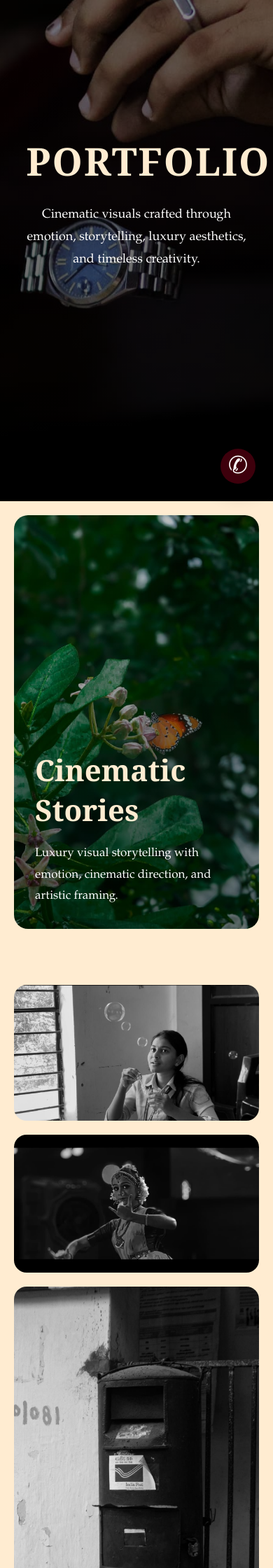
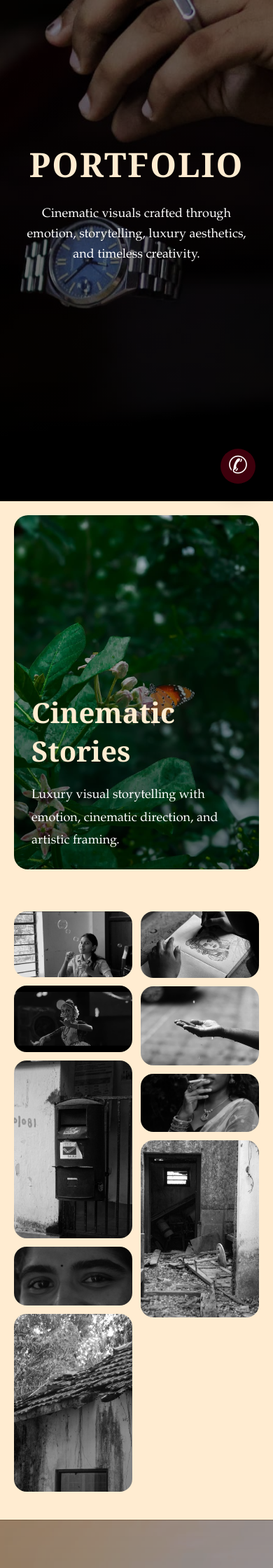
Before and after one commit to shessy-06/hallucination, a Django app: page /portfolio/ in a window 390 px wide. Shown: the part 128-2368 px from the top of the page at 70% size. Run offline with Django 5.2, Linux system fonts and the light colour scheme.

Commit message:
fixed mobile responsiveness

```diff
--- a/static/css/style.css
+++ b/static/css/style.css
@@ -585,3 +585,205 @@ img{
     }
 
 }
+
+/* PORTFOLIO MOBILE FIX */
+
+.portfolio-container{
+    column-count:2;
+    column-gap:15px;
+    padding:20px;
+}
+
+.portfolio-container img{
+    width:100%;
+    margin-bottom:15px;
+    border-radius:20px;
+    display:block;
+}
+
+/* SERVICES MOBILE FIX */
+
+.services-container{
+    display:flex;
+    flex-wrap:wrap;
+    justify-content:center;
+    gap:20px;
+}
+
+.service-card{
+    width:250px;
+}
+
+/* MOBILE RESPONSIVE */
+
+@media(max-width:768px){
+
+    .portfolio-container{
+        column-count:2;
+    }
+
+    .services-container{
+        flex-direction:column;
+        align-items:center;
+    }
+
+    .service-card{
+        width:90%;
+    }
+
+}
+
+/* =========================
+MOBILE RESPONSIVE FIX
+========================= */
+
+@media(max-width:768px){
+
+    /* HERO SECTION */
+
+    .portfolio-hero{
+        height:80vh !important;
+        padding:20px !important;
+    }
+
+    .hero-content h1{
+        font-size:48px !important;
+        letter-spacing:2px !important;
+    }
+
+    .hero-content p{
+        font-size:18px !important;
+        line-height:1.6 !important;
+    }
+
+
+
+    /* FEATURE SECTION */
+
+    .feature-section{
+        padding:20px !important;
+    }
+
+    .feature-box{
+        height:60vh !important;
+    }
+
+    .feature-content{
+        padding:25px !important;
+    }
+
+    .feature-content h1{
+        font-size:40px !important;
+    }
+
+    .feature-content p{
+        font-size:18px !important;
+    }
+
+
+
+    /* MASONRY GALLERY */
+
+    .gallery-section{
+        padding:40px 20px !important;
+    }
+
+    .masonry-gallery{
+        columns:2 140px !important;
+        column-gap:12px !important;
+    }
+
+    .masonry-gallery img{
+        margin-bottom:12px !important;
+        border-radius:18px !important;
+        break-inside:avoid !important;
+    }
+
+
+
+    /* FULLSCREEN IMAGE */
+
+    .fullscreen-image{
+        height:70vh !important;
+    }
+
+    .fullscreen-content h1{
+        font-size:42px !important;
+    }
+
+    .fullscreen-content p{
+        font-size:18px !important;
+    }
+
+
+
+    /* CINEMATIC GRID */
+
+    .cinematic-grid{
+        padding:50px 20px !important;
+    }
+
+    .grid-container{
+        grid-template-columns:1fr !important;
+    }
+
+    .big-grid{
+        height:400px !important;
+    }
+
+    .small1,
+    .small2{
+        height:220px !important;
+    }
+
+
+
+    /* QUOTE SECTION */
+
+    .quote-section{
+        height:50vh !important;
+    }
+
+    .quote-section h1{
+        font-size:34px !important;
+        line-height:1.4 !important;
+    }
+
+
+
+    /* VIDEO SECTION */
+
+    .video-section{
+        padding:60px 20px !important;
+    }
+
+    .video-section h1{
+        font-size:40px !important;
+        margin-bottom:50px !important;
+    }
+
+    .video-grid{
+        grid-template-columns:1fr !important;
+    }
+
+    .video-box video{
+        height:400px !important;
+    }
+
+
+
+    /* SHOWREEL */
+
+    .showreel-section{
+        height:80vh !important;
+    }
+
+    .showreel-section h1{
+        font-size:42px !important;
+    }
+
+    .showreel-section p{
+        font-size:18px !important;
+    }
+
+}
```
